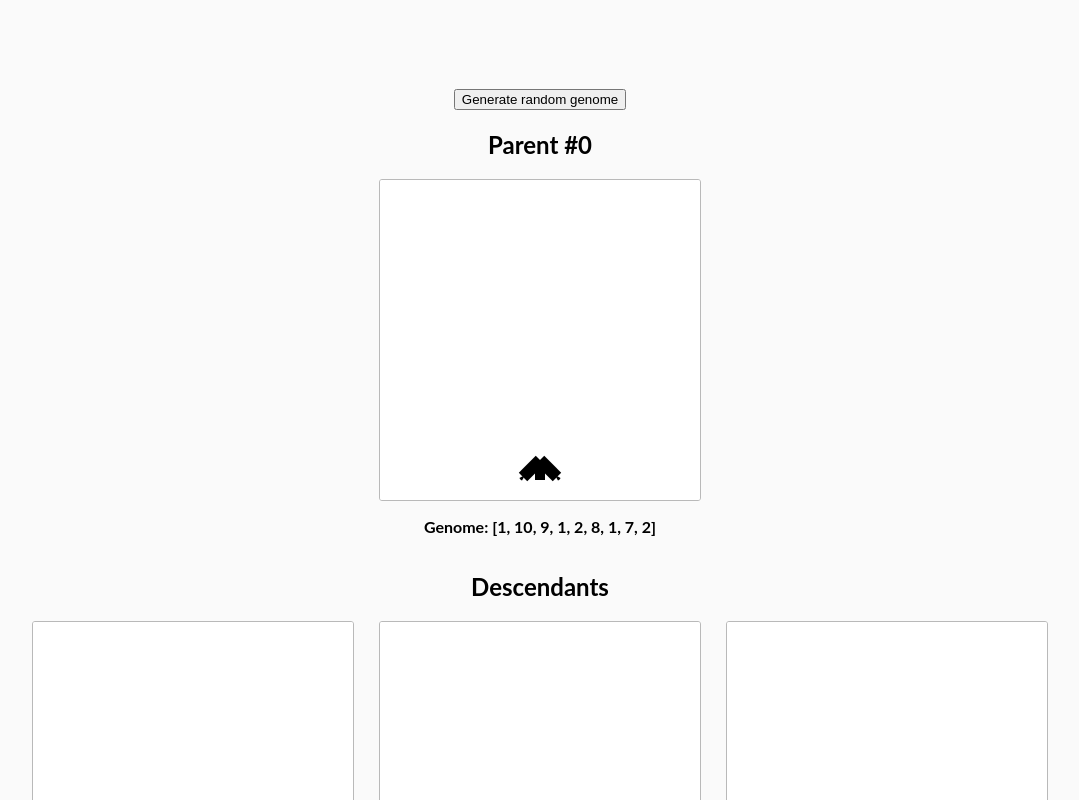
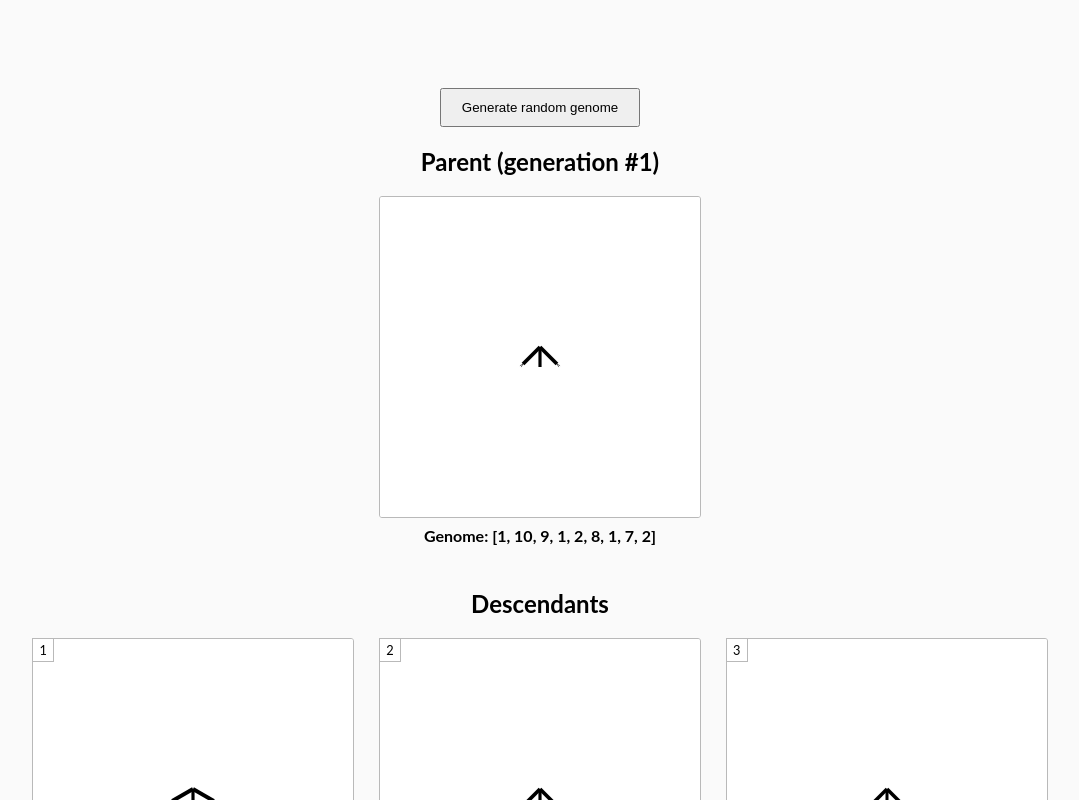
Before and after one commit to jimmyn/biomorphs, a React app: page / in a window 1280 px wide. Shown: the top 800 px of the page, without its empty margins (100-1179 px from the left). Built offline with nearby package versions, Linux system fonts and the light colour scheme.

Commit message:
styles, randomise mutations

```diff
--- a/src/actions/index.js
+++ b/src/actions/index.js
@@ -1,18 +1,29 @@
 import * as types from './types';
 import * as utils from 'lib/utils';
 
-let conunter = 0;
+const mutation = (gene) => {
+  const plusOrMinus = Math.random() < 0.5 ? -1 : 1;
+  switch (gene) {
+    case 1:
+      return 2;
+    case 10:
+      return 9;
+  }
+  return gene + plusOrMinus;
+};
+
+let generation = 1;
 export const reproduce = (genome, isNewGeneration = true) => {
-  const generation = isNewGeneration ? conunter++ : 0;
+  if (isNewGeneration) generation++;
   const genomes = genome.map((gene, i) => [
     ...genome.slice(0, i),
-    genome[i] + 1,
+    mutation(genome[i]),
     ...genome.slice(i + 1)
   ]);
   return {
     type: types.REPRODUCE,
     generation,
-    genomes
+    genomes: genomes.sort(() => 0.5 - Math.random())
   };
 };
 
--- a/src/components/App.js
+++ b/src/components/App.js
@@ -13,10 +13,16 @@ const App = ({
   generation
 }) => (
   <div className={classNames.container}>
-    <button onClick={getRandomGenome}>Generate random genome</button>
-    <h2>Parent #{generation}</h2>
+    <button
+      onClick={getRandomGenome}
+      className={classNames.button}>
+      Generate random genome
+    </button>
+    <h2>Parent (generation #{generation})</h2>
     <section className={classNames.parent}>
-      <Biomorph genome={parentGenome} />
+      <Biomorph
+        genome={parentGenome}
+        onClick={getRandomGenome} />
     </section>
     <h2>Descendants</h2>
     <section className={classNames.descendants}>
@@ -24,6 +30,7 @@ const App = ({
         <Biomorph
           genome={genome}
           onClick={selectParentGenome}
+          number={i + 1}
           key={i} />
       ))}
     </section>
--- a/src/components/App.scss
+++ b/src/components/App.scss
@@ -17,3 +17,7 @@
   justify-content: space-around;
   flex-wrap: wrap;
 }
+
+.button {
+  padding: 10px 20px;
+}
--- a/src/components/Biomorph.js
+++ b/src/components/Biomorph.js
@@ -11,6 +11,7 @@ class Biomorph extends Component {
   }
 
   static defaultProps = {
+    thumb: false,
     onClick() {
     }
   };
@@ -19,7 +20,7 @@ class Biomorph extends Component {
     const g = this.props.genome;
     this.level = 1;
     this.length = g[0] * 20;
-    this.thikness = g[1];
+    this.thikness = Math.sqrt(g[1]);
     this.firstAngle = g[2] * 15;
     this.evenAngle = g[3] * 15;
     this.oddAngle = g[4] * 15;
@@ -27,17 +28,19 @@ class Biomorph extends Component {
     this.evenReduction = g[6] * 0.15;
     this.oddReduction = g[7] * 0.15;
     this.levels = g[8];
+
   }
 
   componentDidMount() {
     this.ctx = this.canvas.getContext('2d');
+    window.ctx = this.ctx;
     this.init();
-    this.drow();
+    this.draw();
   }
 
   componentDidUpdate() {
     this.init();
-    this.drow();
+    this.draw();
   }
 
   get divergence() {
@@ -58,14 +61,14 @@ class Biomorph extends Component {
     return this.oddReduction;
   }
 
-  drow() {
+  draw() {
     const {width, height} = this.canvas;
     const parentBranches = [];
     this.ctx.fillStyle = '#fff';
     this.ctx.fillRect(0, 0, width, height);
     const trunk = new Branch({
       x: width / 2,
-      y: this.length,
+      y: (height - this.length) / 2,
       angle: 90,
       length: this.length,
       thickness: this.thikness
@@ -110,20 +113,24 @@ class Biomorph extends Component {
   }
 
   render() {
-    const {onClick, genome} = this.props;
+    const {onClick, genome, thumb, number} = this.props;
+    const size = thumb ? 100 : 320;
     return (
       <figure className={classNames.figure}>
+        {number && <div className={classNames.number}>
+          {number}
+        </div>}
         <canvas
           onClick={() => onClick(genome)}
           className={classNames.canvas}
-          width="320"
-          height="320"
+          width={size}
+          height={size}
           ref={node => {
             this.canvas = node;
           }} />
-        <p className={classNames.genome}>
+        {!thumb && <p className={classNames.genome}>
           Genome: [{genome.join(', ')}]
-        </p>
+        </p>}
       </figure>
     );
   }
--- a/src/components/Biomorph.scss
+++ b/src/components/Biomorph.scss
@@ -1,15 +1,31 @@
 .figure {
   margin: 0;
   padding: 0;
+  position: relative;
 }
 
 .canvas {
   display: block;
   border: 1px solid #b9b9b9;
   border-radius: 3px;
+  cursor: pointer;
 }
 
 .genome {
   text-align: center;
   font-weight: bold;
+  margin: 0.5em 0 1.5em;
 }
+
+.number {
+  position: absolute;
+  top: 0;
+  left: 0;
+  display: inline-block;
+  line-height: 22px;
+  width: 22px;
+  text-align: center;
+  border: 1px solid #b9b9b9;
+  background: #fff;
+  font-size: 0.8em;
+}
```
